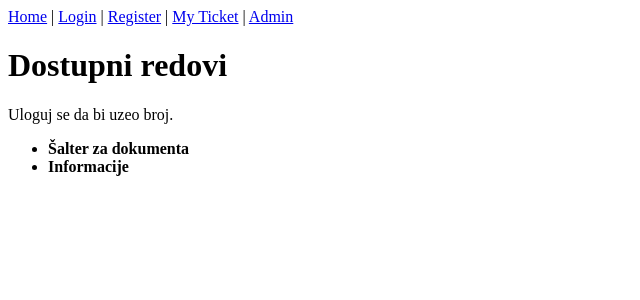
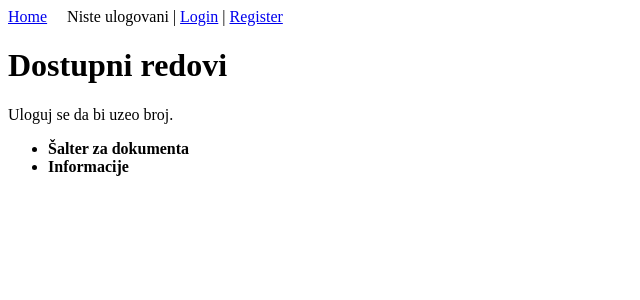
Before and after one commit to Singidunum64/Smart-Queue, a React (Vite) app: page / in a window 1280 px wide. Shown: the top 300 px of the page, without its empty margins (0-640 px from the left). Built offline with nearby package versions, Linux system fonts and the light colour scheme; data requests are answered from the project's data file.

Commit message:
Navbar with role-based navigation

```diff
--- a/src/App.jsx
+++ b/src/App.jsx
@@ -1,22 +1,18 @@
-import { Routes, Route, Link } from "react-router-dom";
+import { Routes, Route } from "react-router-dom";
+import Navbar from "./components/Navbar";
 import Home from "./pages/Home";
 import Login from "./pages/Login";
 import Register from "./pages/Register";
 import AdminPanel from "./pages/AdminPanel";
 import MyTicket from "./pages/MyTicket";
 import ProtectedRoute from "./components/ProtectedRoute";
+import NotAuthorized from "./pages/NotAuthorized";
+import AdminRoute from "./components/AdminRoute";
 
 function App() {
   return (
-    <div>
-      {/* privremena navigacija */}
-      <nav style={{ marginBottom: "20px" }}>
-        <Link to="/">Home</Link> |{" "}
-        <Link to="/login">Login</Link> |{" "}
-        <Link to="/register">Register</Link> |{" "}
-        <Link to="/my-ticket">My Ticket</Link> |{" "}
-        <Link to="/admin">Admin</Link>
-      </nav>
+    <>
+      <Navbar />
 
       <Routes>
         <Route path="/" element={<Home />} />
@@ -37,13 +33,15 @@ function App() {
         <Route
           path="/admin"
           element={
-            <ProtectedRoute role="admin">
+            <AdminRoute>
               <AdminPanel />
-            </ProtectedRoute>
+            </AdminRoute>
           }
         />
+
+        <Route path="/not-authorized" element={<NotAuthorized />} />
       </Routes>
-    </div>
+    </>
   );
 }
 
--- /dev/null
+++ b/src/components/AdminRoute.jsx
@@ -0,0 +1,13 @@
+import { Navigate } from "react-router-dom";
+import { useAuth } from "../context/AuthContext";
+
+const AdminRoute = ({ children }) => {
+  const { user } = useAuth();
+
+  if (!user) return <Navigate to="/login" />;
+  if (user.role !== "admin") return <Navigate to="/not-authorized" />;
+
+  return children;
+};
+
+export default AdminRoute;
--- a/src/components/Navbar.jsx
+++ b/src/components/Navbar.jsx
@@ -0,0 +1,51 @@
+import { Link, useNavigate } from "react-router-dom";
+import { useAuth } from "../context/AuthContext";
+
+const Navbar = () => {
+  const { user, logout } = useAuth();
+  const navigate = useNavigate();
+
+  const handleLogout = () => {
+    logout();
+    navigate("/login");
+  };
+
+  return (
+    <nav style={{ marginBottom: "20px" }}>
+      <Link to="/">Home</Link>
+
+      {user && user.role === "admin" && (
+        <>
+          {" | "}
+          <Link to="/admin">Admin</Link>
+        </>
+      )}
+
+      {user && user.role === "user" && (
+        <>
+          {" | "}
+          <Link to="/my-ticket">My Ticket</Link>
+        </>
+      )}
+
+      <span style={{ marginLeft: "20px" }}>
+        {user ? `Ulogovan: ${user.name} (${user.role})` : "Niste ulogovani"}
+      </span>
+
+      {user ? (
+        <button onClick={handleLogout} style={{ marginLeft: "10px" }}>
+          Logout
+        </button>
+      ) : (
+        <>
+          {" | "}
+          <Link to="/login">Login</Link>
+          {" | "}
+          <Link to="/register">Register</Link>
+        </>
+      )}
+    </nav>
+  );
+};
+
+export default Navbar;
--- a/src/context/AuthContext.jsx
+++ b/src/context/AuthContext.jsx
@@ -1,25 +1,16 @@
-import { createContext, useContext, useEffect, useState } from "react";
+import { createContext, useContext, useState } from "react";
 
 const AuthContext = createContext();
 
 export const AuthProvider = ({ children }) => {
   const [user, setUser] = useState(null);
 
-  useEffect(() => {
-    const storedUser = localStorage.getItem("user");
-    if (storedUser) {
-      setUser(JSON.parse(storedUser));
-    }
-  }, []);
-
   const login = (userData) => {
     setUser(userData);
-    localStorage.setItem("user", JSON.stringify(userData));
   };
 
   const logout = () => {
     setUser(null);
-    localStorage.removeItem("user");
   };
 
   return (
--- /dev/null
+++ b/src/pages/NotAuthorized.jsx
@@ -0,0 +1,10 @@
+const NotAuthorized = () => {
+  return (
+    <div>
+      <h2>Not Authorized</h2>
+      <p>Nemate dozvolu da pristupite ovoj stranici.</p>
+    </div>
+  );
+};
+
+export default NotAuthorized;
```
